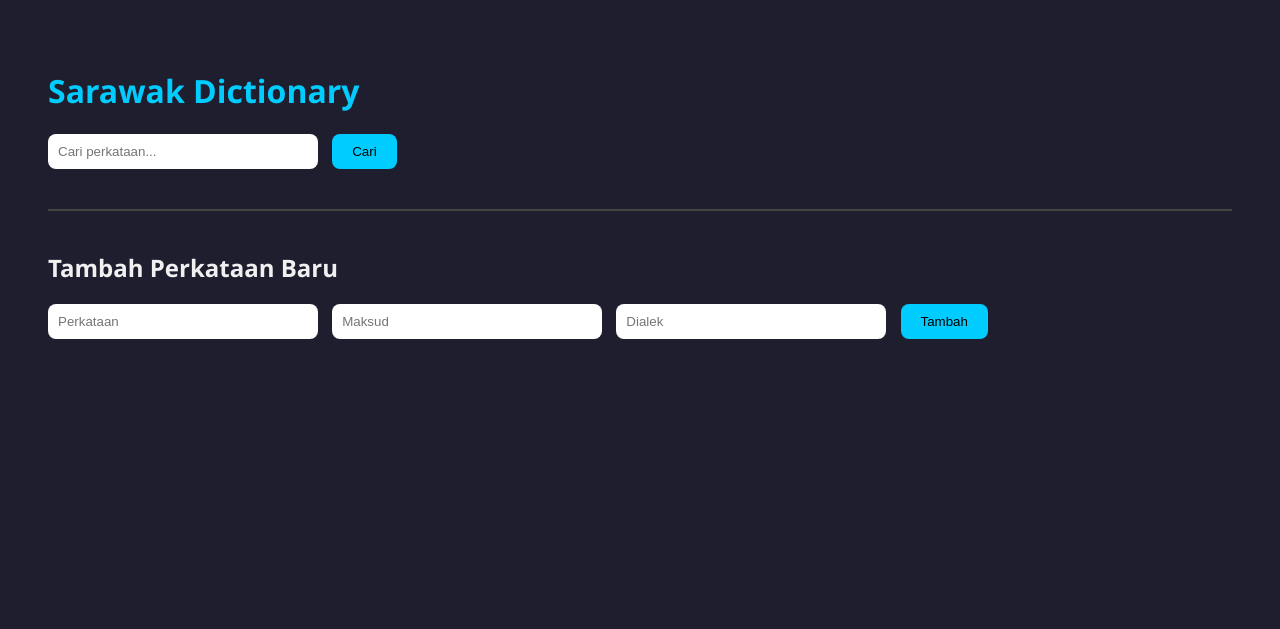
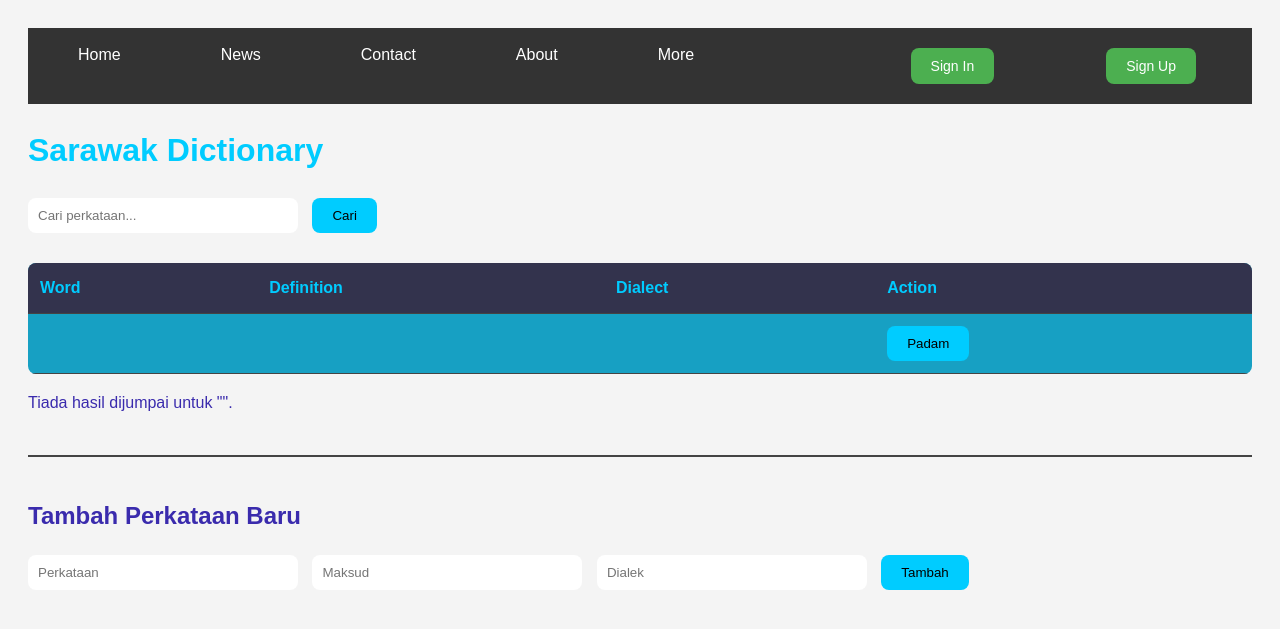
Before and after one commit to KeemHEHE/SarawakDictionary-3-02, a Flask app: template templates/home.html in a window 1280 px wide. Shown: the top 629 px of the page. Run offline with Flask 3, Linux system fonts and the light colour scheme; the template is opened without the code that fills it, so the values that code supplies are empty.

Commit message:
finished sign in and sign up system

```diff
--- a/app.py
+++ b/app.py
@@ -49,5 +49,47 @@ def delete():
     conn.close()
     return redirect(url_for('index'))
 
+# Setup for sign in and sign up button
+def init_db():
+    conn = sqlite3.connect('users.db')
+    conn.execute('CREATE TABLE IF NOT EXISTS users (id INTEGER PRIMARY KEY, username TEXT, password TEXT)')
+    conn.close()
+
+@app.route('/')
+def home():
+    return redirect(url_for('login'))
+
+@app.route('/signup', methods=['GET', 'POST'])
+def signup():
+    if request.method == 'POST':
+        username = request.form['username']
+        password = request.form['password']
+        conn = sqlite3.connect('users.db')
+        cur = conn.cursor()
+        cur.execute('INSERT INTO users (username, password) VALUES (?, ?)', (username, password))
+        conn.commit()
+        conn.close()
+        flash('Signup berjaya! Sila log masuk.')
+        return redirect(url_for('login'))
+    return render_template('signup.html')
+
+@app.route('/login', methods=['GET', 'POST'])
+def login():
+    if request.method == 'POST':
+        username = request.form['username']
+        password = request.form['password']
+        conn = sqlite3.connect('users.db')
+        cur = conn.cursor()
+        cur.execute('SELECT * FROM users WHERE username = ? AND password = ?', (username, password))
+        user = cur.fetchone()
+        conn.close()
+        if user:
+            return 'Selamat datang, anda berjaya login!'
+        else:
+            flash('Username atau password salah')
+            return redirect(url_for('login'))
+    return render_template('login.html')
+
 if __name__ == '__main__':
+    init_db()
     app.run(debug=True)
--- a/templates/home.html
+++ b/templates/home.html
@@ -34,7 +34,7 @@
             margin-top: 30px;
             width: 100%;
             border-collapse: collapse;
-            background-color: #2a2a40;
+            background-color: #17a0c3;
             border-radius: 8px;
             overflow: hidden;
         }
@@ -57,20 +57,101 @@
         }
     </style>
 </head>
+<head>
+    <link rel="stylesheet" href="style.css">
+    <style>
+      /* Navigation Bar Styles */
+      ul {
+        list-style-type: none;
+        margin: 0;
+        padding: 0;
+        overflow: hidden;
+        background-color: #333;
+      }
+
+      li {
+        float: left;
+      }
+
+      li.right {
+        float: right;
+      }
+
+      li a {
+        display: block;
+        color: white;
+        text-align: center;
+        padding: 14px 50px;
+        text-decoration: none;
+      }
+
+      li a:hover {
+        background-color: #111;
+      }
+
+      /* Button Styles */
+      .btn {
+        padding: 10px 20px;
+        margin: 6px;
+        font-size: 14px;
+        border: none;
+        border-radius: 8px;
+        cursor: pointer;
+        background-color: #4CAF50;
+        color: white;
+        transition: background-color 0.3s ease;
+      }
+
+      .btn:hover {
+        background-color: #3e8e41;
+      }
+
+      .nav-button {
+        background: none;
+        padding: 0;
+        margin: 0;
+      }
+    </style>
+  </head>
+  <body>
+
+    <ul>
+      <li><a class="active" href="#home">Home</a></li>
+      <li><a href="#news">News</a></li>
+      <li><a href="#contact">Contact</a></li>
+      <li><a href="#about">About</a></li>
+      <li><a href="#more">More</a></li>
+
+      <!-- Sign In and Sign Up Buttons on the Right -->
+      <li class="right nav-button">
+        <a href="signup.html">
+          <button class="btn">Sign Up</button>
+        </a>
+      </li>
+      <li class="right nav-button">
+        <a href="sign_in.html">
+          <button class="btn">Sign In</button>
+        </a>
+      </li>
+    </ul>
+
+  </body>
+  </html>
+
 <body>
     <h1>Sarawak Dictionary</h1>
     <form method="POST" action="/jawapan">
-        <input type="text" name="query" placeholder="Cari perkataan..." value="{{ query }}">
+        <input type="text" name="query" placeholder="Cari perkataan..." value="">
 
         <button type="submit">
             Cari
         </button>
     </form>
 
-    {% if results %}
+
         <table>
             <tr><th>Word</th><th>Definition</th><th>Dialect</th><th>Action</th></tr>
-            {% for row in results %}
+
             <tr>
                 <td>{{ row[1] }}</td>
                 <td>{{ row[2] }}</td>
@@ -82,11 +163,11 @@
                     </form>
                 </td>
             </tr>
-            {% endfor %}
+
         </table>
-    {% elif query %}
-        <p>Tiada hasil dijumpai untuk "{{ query }}".</p>
-    {% endif %}
+
+        <p>Tiada hasil dijumpai untuk "".</p>
+
 
     <div class="add-form">
         <h2>Tambah Perkataan Baru</h2>
```
Also changed, not shown: templates/index.html (+32 -0 lines), templates/sign_in.html (added, +19 -0 lines), templates/signup.html (added, +18 -0 lines), templates/style.css (line endings or trailing spaces).
